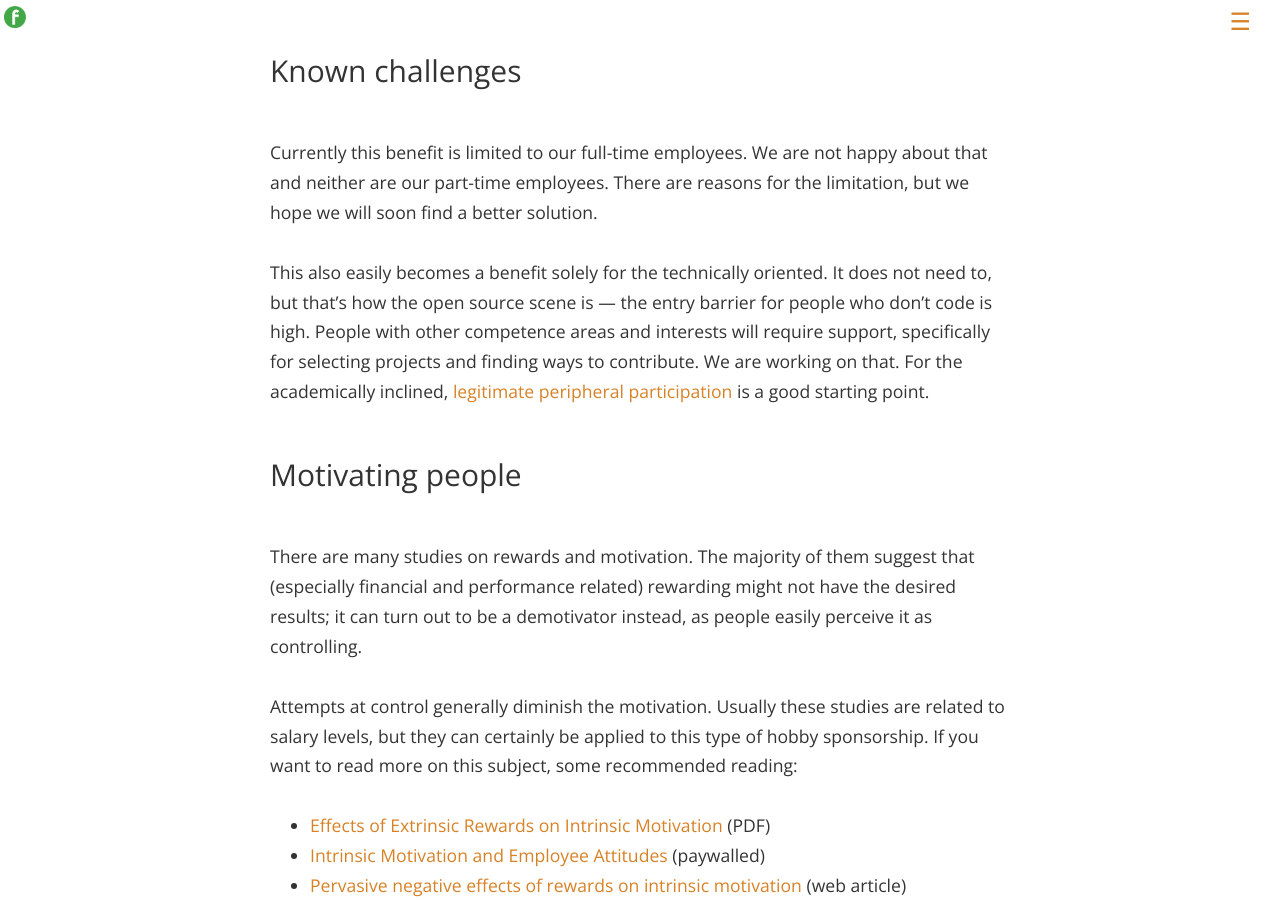
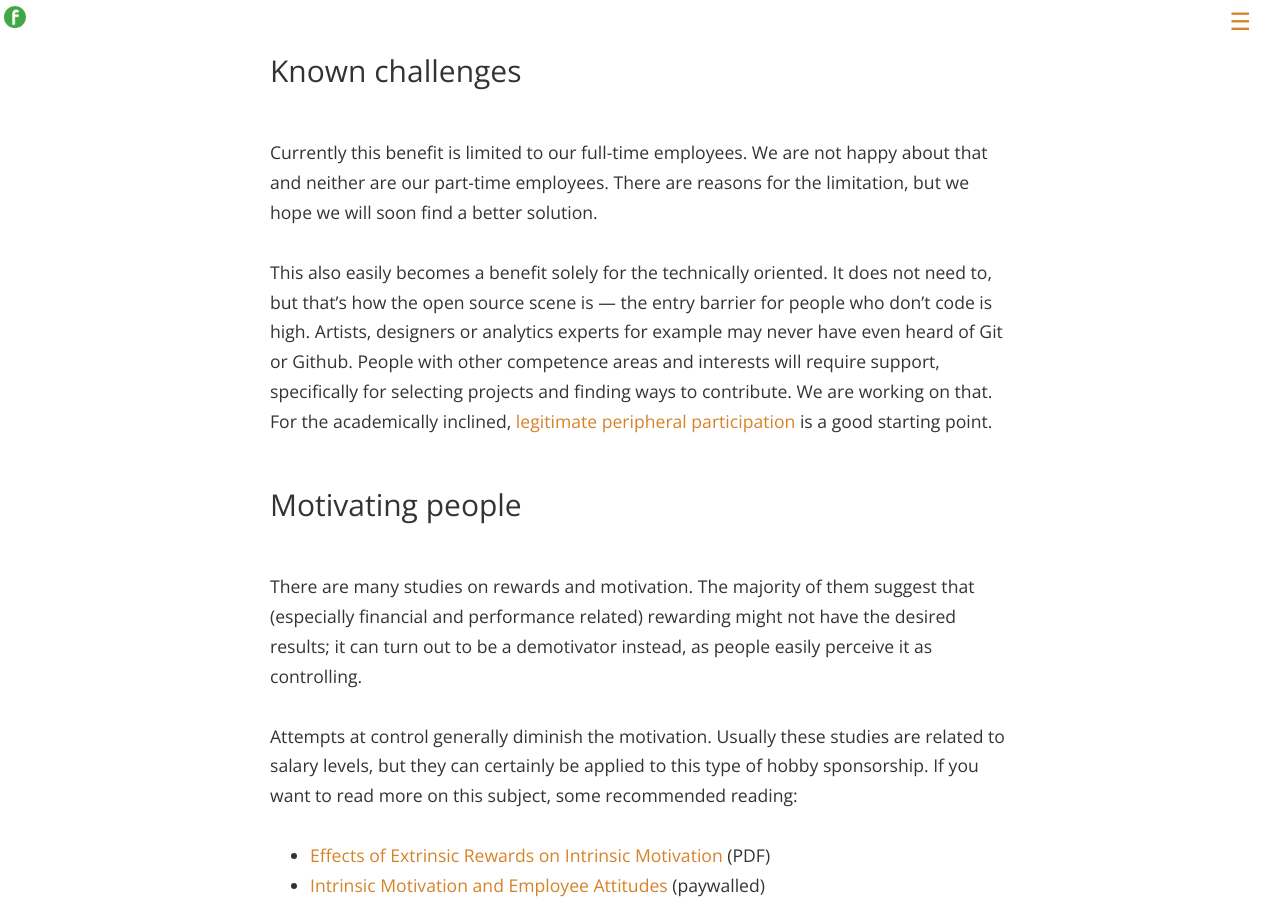
Before and after one commit to futurice/spiceprogram, a Jekyll site: the page built from oss-sponsorship/index.html, in a window 1280 px wide and 900 px high, scrolled down 6281 px. Built offline with Jekyll 4.4.1, drawn with Linux system fonts in a browser that asks for light colours; nearby versions of some CDN libraries; some of the changed text lies outside the part shown.

Commit message:
Refine texts to decrease implicit implication that the spice program is applicable to only coding activities.

```diff
--- a/_includes/oss-sponsorship.md
+++ b/_includes/oss-sponsorship.md
@@ -42,7 +42,7 @@ The numbers
 
 The sponsorship for any individual is limited to a maximum of 30 hours per month. With our compensation of €15 per hour (or equivalent local currency) that means a maximum of €450 monthly on top of your salary. This hour limitation is to protect the limited budget, not to discourage people of spending more time coding. However, we do have a budget, and it would be better to get many people to contribute some, than a few people to contribute a lot. The 30 hours is not cumulative.
 
-The trial period for this sponsorship is Nov 2014 to Mar 2015. Our budget for this trial period is €45000. This equals 3000 hours of sponsored contributions, or 600 hours per month. In other words, 20 people could make the full use of this sponsorship for the five months - or 40 people could code 15 hours per month for the same period of time. Futurice has about 200 employees at this point.
+The trial period for this sponsorship is Nov 2014 to Mar 2015. Our budget for this trial period is €45000. This equals 3000 hours of sponsored contributions, or 600 hours per month. In other words, 20 people could make the full use of this sponsorship for the five months - or 40 people could make contributions for 15 hours per month for the same period of time. Futurice has about 200 employees at this point.
 
 Full-time limitation
 --------------------
@@ -116,7 +116,7 @@ Known challenges
 
 Currently this benefit is limited to our full-time employees. We are not happy about that and neither are our part-time employees. There are reasons for the limitation, but we hope we will soon find a better solution.
 
-This also easily becomes a benefit solely for the technically oriented. It does not need to, but that’s how the open source scene is — the entry barrier for people who don't code is high. People with other competence areas and interests will require support, specifically for selecting projects and finding ways to contribute. We are working on that. For the academically inclined, [legitimate peripheral participation](http://en.wikipedia.org/wiki/Legitimate_peripheral_participation) is a good starting point.
+This also easily becomes a benefit solely for the technically oriented. It does not need to, but that’s how the open source scene is — the entry barrier for people who don't code is high. Artists, designers or analytics experts for example may never have even heard of Git or Github. People with other competence areas and interests will require support, specifically for selecting projects and finding ways to contribute. We are working on that. For the academically inclined, [legitimate peripheral participation](http://en.wikipedia.org/wiki/Legitimate_peripheral_participation) is a good starting point.
 
 
 Motivating people<a name="motivation"></a>
```
